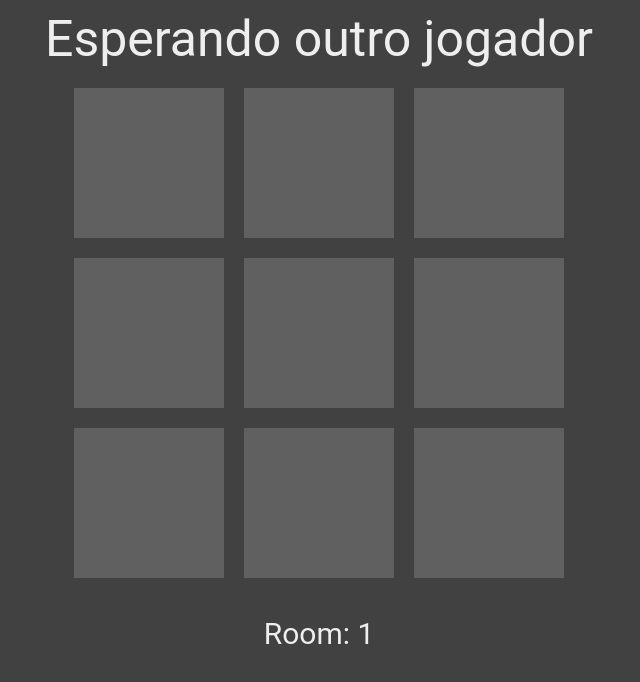
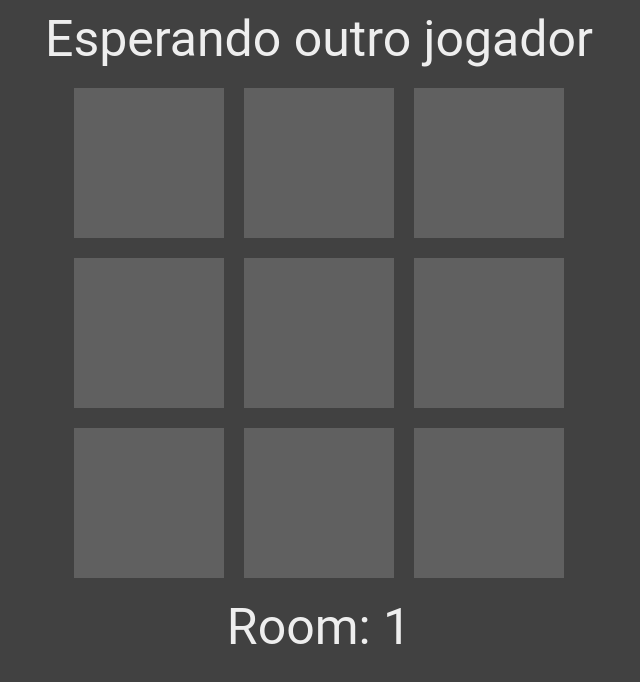
Before and after one commit to JoaoPedroCamargo/tictactoe-FOG, a React (Create React App) app: page /onlineGame/1 in a window 1280 px wide. Shown: the top 682 px of the page, without its empty margins (321-961 px from the left). Built offline with nearby package versions, Linux system fonts and the light colour scheme; no server answers.

Commit message:
parte visual completa

```diff
--- a/src/components/OnlineBoard/index.tsx
+++ b/src/components/OnlineBoard/index.tsx
@@ -151,9 +151,7 @@ const OnlineGameBoard: React.FC<RoomProps> = ({ roomCode }) => {
         </ContainerRow>
 
         <TitleContainer>
-            <CopyToClipboard text={`https://tictactoefog.netlify.app/onlineGame/${roomCode}`}>
-                <button>Room: {roomCode}</button>
-            </CopyToClipboard>
+            Room: {roomCode}
         </TitleContainer>
         </>
     );
```
